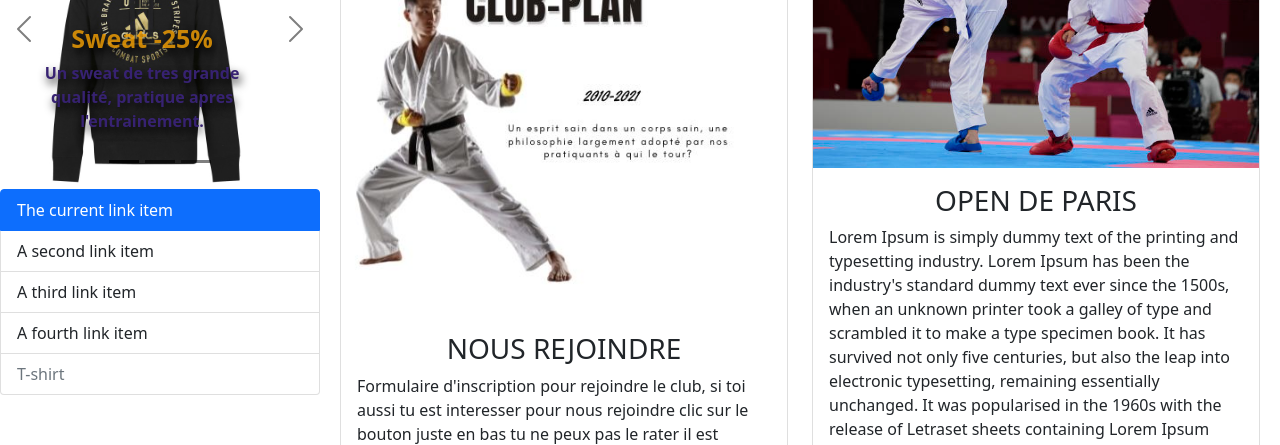
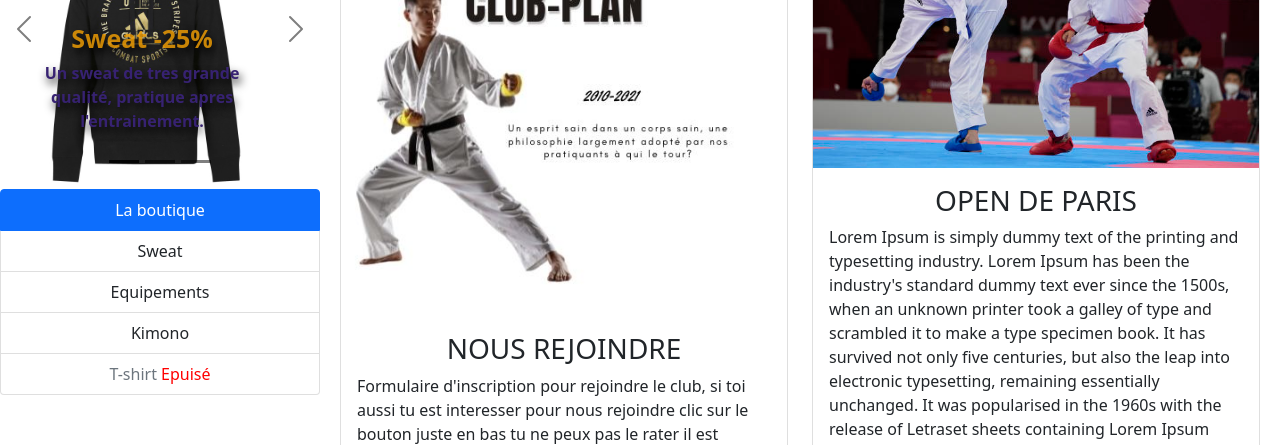
Before and after one commit to Boublo/karate-plan, a website: page index.html in a window 1280 px wide. Shown: the part 787-1232 px from the top of the page. Drawn offline with Linux system fonts and the light colour scheme.

```diff
--- a/index.html
+++ b/index.html
@@ -91,13 +91,13 @@
           <div class="col-xl-12 list-shop">
             <!-- ********************************list-shop******************* -->
             <div class="list-group">
-              <a href="#" class="list-group-item list-group-item-action active" aria-current="true">
-                The current link item
+              <a href="#" class="list-group-item list-group-item-action active text-center" aria-current="true">
+                La boutique
               </a>
-              <a href="#" class="list-group-item list-group-item-action">A second link item</a>
-              <a href="#" class="list-group-item list-group-item-action">A third link item</a>
-              <a href="#" class="list-group-item list-group-item-action">A fourth link item</a>
-              <a class="list-group-item list-group-item-action disabled">T-shirt</a>
+              <a href="#" class="list-group-item list-group-item-action text-center"> Sweat</a>
+              <a href="#" class="list-group-item list-group-item-action text-center">Equipements</a>
+              <a href="#" class="list-group-item list-group-item-action text-center">Kimono</a>
+              <a class="list-group-item list-group-item-action disabled text-center">T-shirt <span style="color:red;">Epuisé</span></a>
             </div>
           </div>
           <!-- *********************************list-shop-end********************** -->
```
